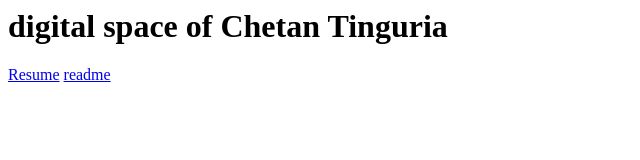
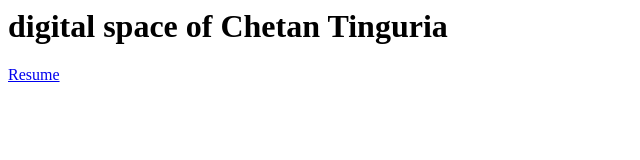
Before and after one commit to cdtinguria/cdtinguria.github.io, a plain HTML site: page index.html in a window 1280 px wide. Shown: the full height of the page, 0-640 px from the left. Drawn offline with Linux system fonts and the light colour scheme.

Commit message:
going back

```diff
--- a/index.html
+++ b/index.html
@@ -1,3 +1,2 @@
 <h1>digital space of Chetan Tinguria</h1>
 <a href="/resume - one page.html">Resume</a>
-<a href="/README.md">readme</a>
```
Also changed, not shown: 1 other file.
